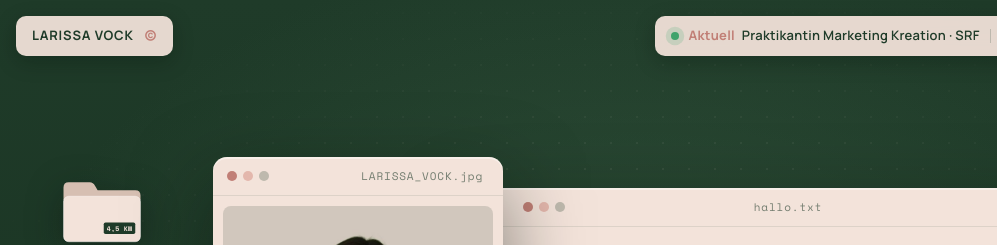
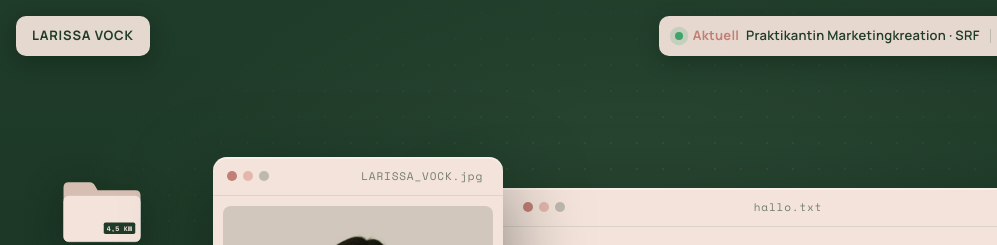
Before and after one commit to larissavock/Portfolio, a plain HTML site: page index.html in a window 1280 px wide. Shown: the top 245 px of the page, 0-997 px from the left. Drawn offline with nearby package versions, Linux system fonts and the light colour scheme.

Commit message:
Startseite: ©-Zeichen entfernt, Schreibweise Marketingkreation
Co-Authored-By: Claude Opus 5.5 <noreply@anthropic.com>
Claude-Session: https://claude.ai/code/session_01YSP2kCn56hYg3mGqaMC5ZH

```diff
--- a/index.html
+++ b/index.html
@@ -13,11 +13,11 @@
 
 <!-- Menüleiste oben -->
 <header class="dt-menubar">
-  <a href="index.html" class="dt-chip dt-brand">LARISSA VOCK<span>©</span></a>
+  <a href="index.html" class="dt-chip dt-brand">LARISSA VOCK</a>
   <div class="dt-menubar-right">
     <div class="dt-chip dt-status">
       <i class="dt-dot" aria-hidden="true"></i>
-      <span><b>Aktuell</b> Praktikantin Marketing Kreation · SRF</span>
+      <span><b>Aktuell</b> Praktikantin Marketingkreation · SRF</span>
       <span class="dt-status-sub">Studium ZHAW</span>
     </div>
     <div class="dt-chip dt-clock mono" id="dtClock" aria-label="Uhrzeit in Zürich">&nbsp;</div>
```
